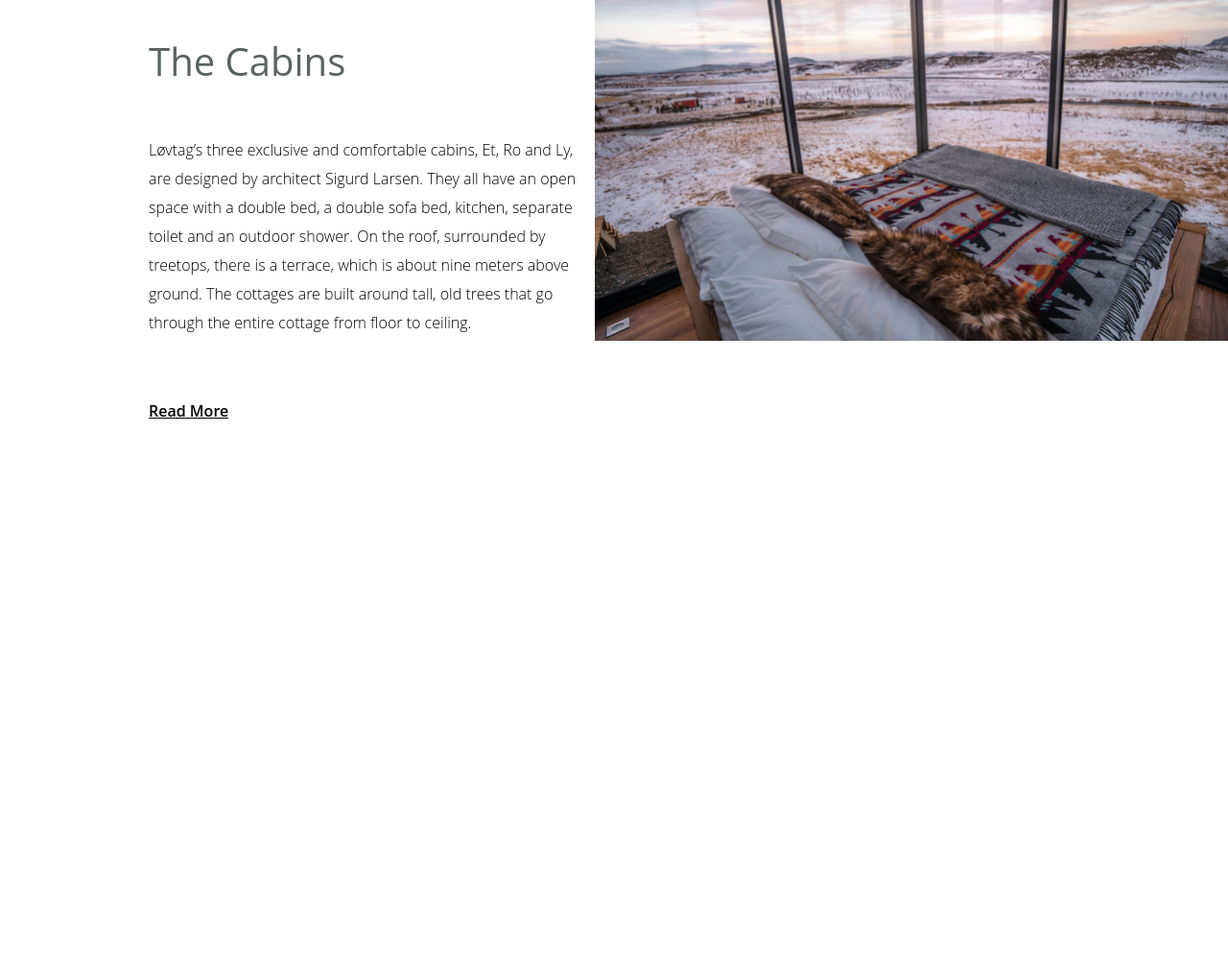
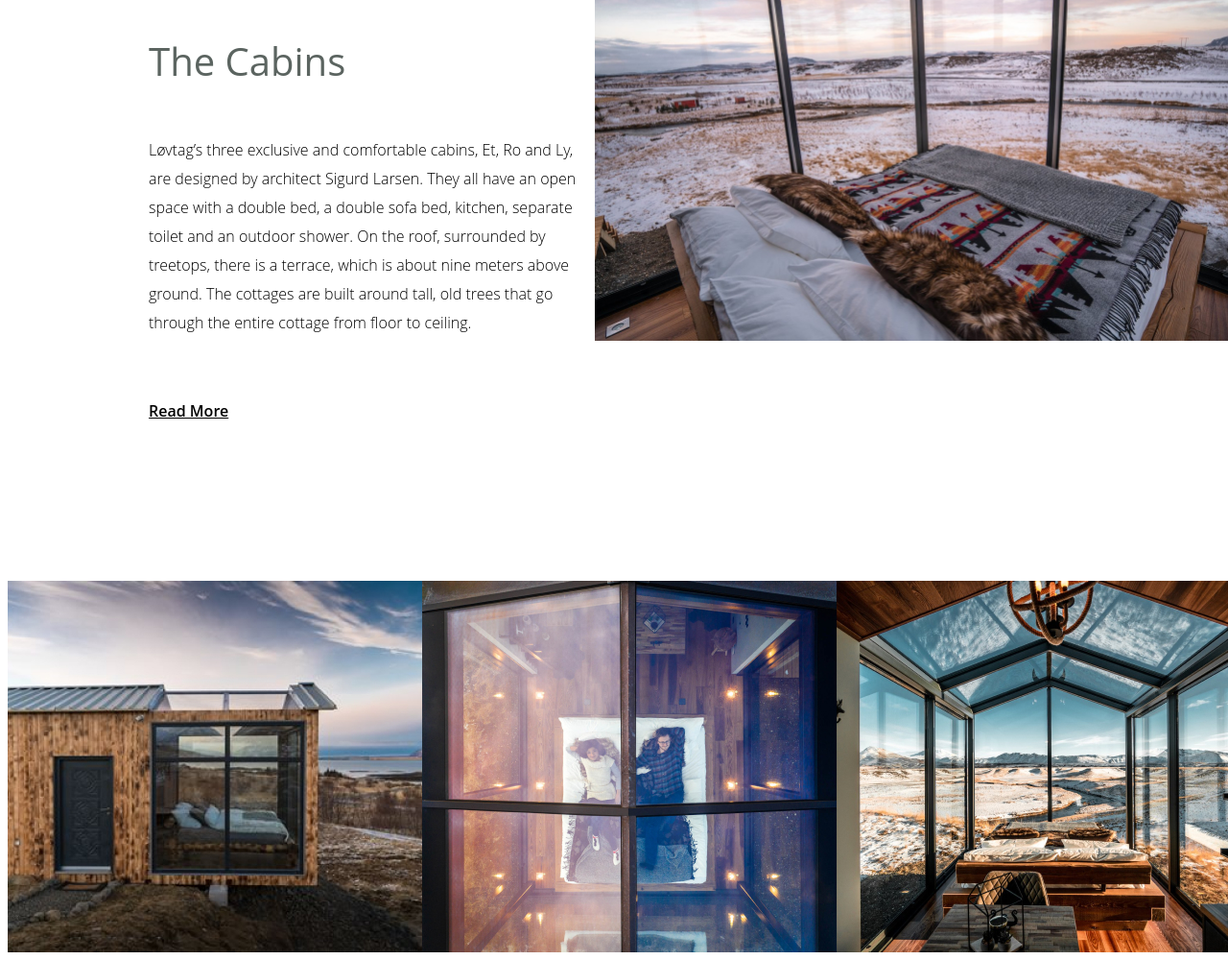
Before and after one commit to Vova0211/forest, a plain HTML site: page index.html in a window 1280 px wide. Shown: the part 1043-2043 px from the top of the page at 96% size. Before the commit the page ends 1506 px from the top, so only its background shows below. Drawn offline with Linux system fonts and the light colour scheme; a web font is replaced by a local one.

Commit message:
complete cabins

```diff
--- a/index.html
+++ b/index.html
@@ -31,6 +31,7 @@
             <!-- </div> -->
         </section>
         <section class="cabins">
+            <div class="cabins__main">
                 <div class="cabins__left">
                     <h1 class="left__title">The Cabins</h1>
                     <p class="left__text">Løvtag’s three exclusive and comfortable cabins, Et, Ro and Ly, are designed by architect Sigurd Larsen. They all have an open space with a double bed, a double sofa bed, kitchen, separate toilet and an outdoor shower. On the roof, surrounded by treetops, there is a terrace, which is about nine meters above ground. The cottages are built around tall, old trees that go through the entire cottage from floor to ceiling.</p>
@@ -38,6 +39,12 @@
                 </div>
                 <div class="cabins__right">
                     <img src="./images/cabins_img.jpg" alt="cabin image" class="right__img">
+                </div>
+            </div>
+            <div class="cabins__footer">
+                <img src="./images/cabins__img1.jpg" alt="image cabins footer">
+                <img src="./images/cabins__img2.jpg" alt="image 2 cabins footer">
+                <img src="./images/cabins__img3.jpg" alt="image 3 cabins footer">
             </div>
         </section>
         <section class="forest">
--- a/style.css
+++ b/style.css
@@ -40,6 +40,7 @@
     padding: 16px 60px;
 }
 .main {
+    /* transform: translate(-50%, 0); */
     margin: auto;
     max-width: 1408px;
 }
@@ -79,7 +80,7 @@
     width: 333px;
     font-family: "Mulish";
 }
-.cabins {
+.cabins__main {
     display: grid;
     grid-template-columns: 1fr 1fr;
 }
@@ -114,9 +115,13 @@
     font-weight: 600;
     text-decoration: underline;
 }
-.cabins__right {
-
-}
 .right__img {
     width: 693px;
 }
+.cabins__footer {
+    margin-top: 150px;
+    display: flex;
+    flex-direction: row;
+    justify-content: space-between;
+    /* gap: 25px; */
+}
```
Also changed, not shown: images/cabins__img1.jpg (added), images/cabins__img2.jpg (added), images/cabins__img3.jpg (added). Lines whose indentation alone changed are shown as unchanged.
